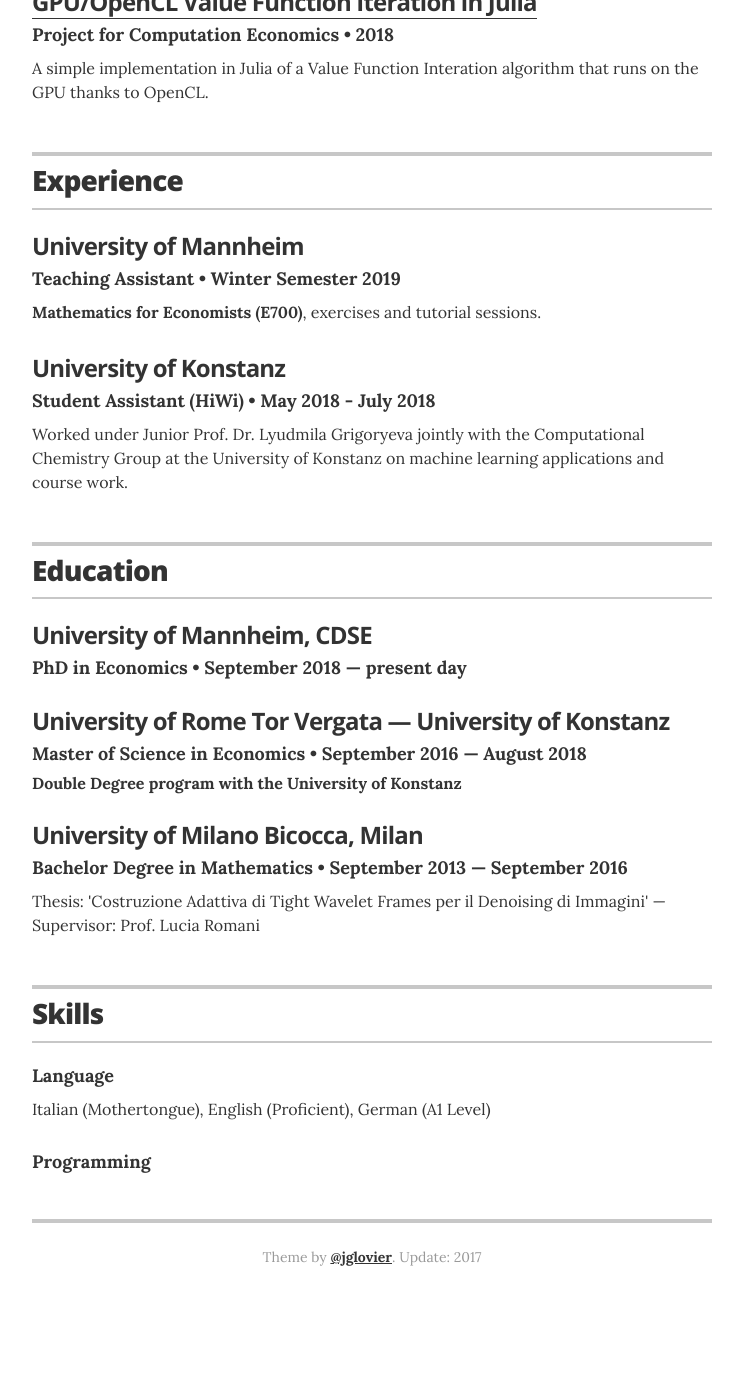
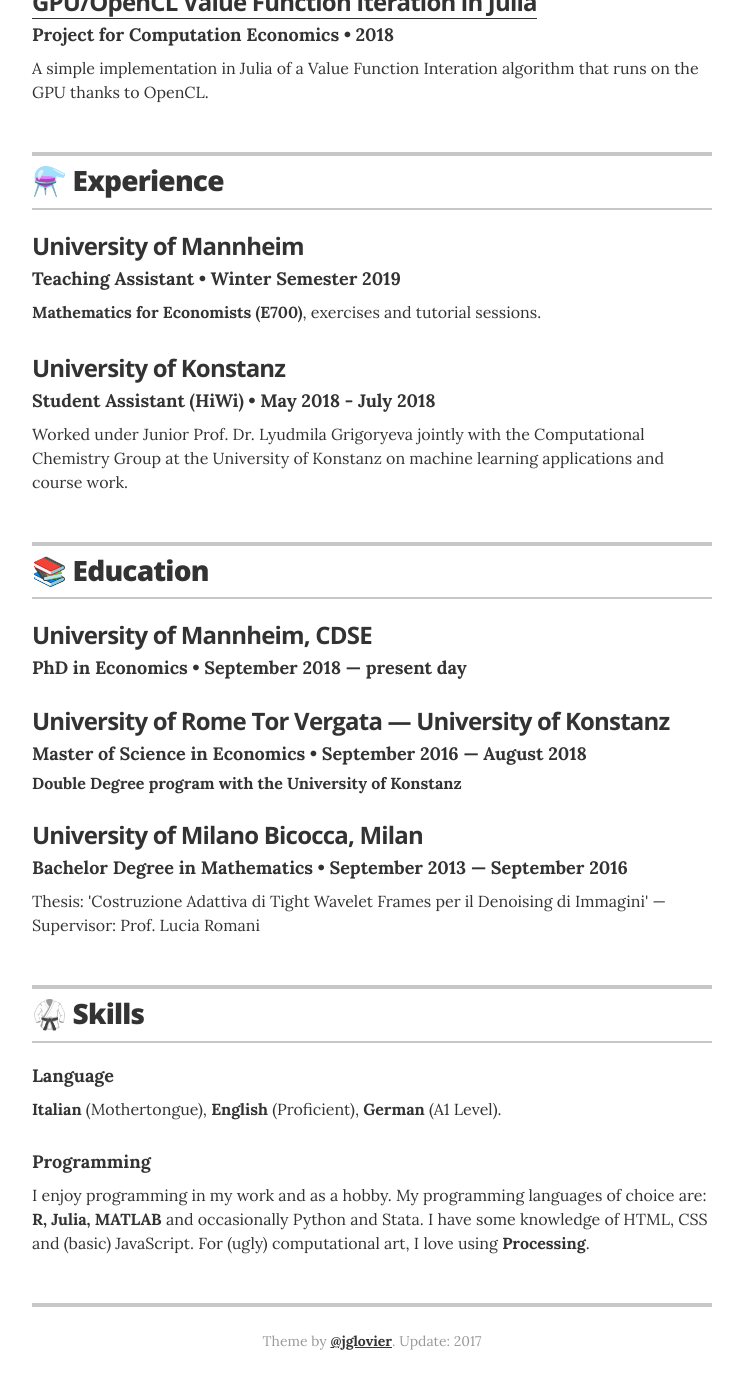
Before and after one commit to giob1994/giob1994.github.io, a Jekyll site: the page built from index.html, in a window 1280 px wide and 1400 px high, scrolled down 1401 px. Shown: the top 1389 px of the window, without its empty margins (268-1011 px from the left). Built offline with Jekyll 4.4.1, drawn with Linux system fonts in a browser that asks for light colours; before the commit the page ends 2717 px from its top, so only the background shows below that; some of the changed text lies outside the part shown.

Commit message:
updated skills + emojis

```diff
--- a/_config.yml
+++ b/_config.yml
@@ -11,13 +11,13 @@ sass:
 # Resume settings
 resume_avatar:                  "true"
 resume_name:                    "Giovanni Ballarin"
-resume_title:                   "📓 Economics PhD Candidate"
+resume_title:                   "🏔️ About Me"
 resume_contact_email:           "giovanni.ballarin[at]gess.uni-mannheim.de"
 resume_contact_telephone:       ""
 resume_contact_address:         "B6 30-32, Room 234, Mannheim 68131, Germany"
 resume_header_contact_info:     "I am a <b>PhD student in Economics</b> at the
-                                    <b>Graduate School of Economics and Social Sciences (GESS)</b>,
-                                    <i>University of Mannheim</i>"
+                                    <b>Graduate School of Economics and Social Sciences (GESS),
+                                    University of Mannheim</b>."
 resume_header_contact_add:      "B6 30-32, Room 234, 68131 Mannheim, Germany"
 resume_header_intro:            "My main fields of interest are macroeconomics &amp; labor economics,
                                     time series econometrics, computational economics and machine learning."
--- a/_data/skills.yml
+++ b/_data/skills.yml
@@ -2,7 +2,11 @@
 
 # Languages
 - skill: Language
-  description: Italian (Mothertongue), English (Proficient), German (A1 Level)
+  description: "<b>Italian</b> (Mothertongue), <b>English</b> (Proficient), <b>German</b> (A1 Level)."
 
 - skill: Programming
-  description:
+  description: "I enjoy programming in my work and as a hobby.
+                  My programming languages of choice are: <b>R, Julia, MATLAB</b>
+                  and occasionally Python and Stata. I have some knowledge of
+                  HTML, CSS and (basic) JavaScript. For (ugly) computational art,
+                  I love using <b>Processing</b>."
--- a/_layouts/resume.html
+++ b/_layouts/resume.html
@@ -80,7 +80,7 @@
       <!-- begin Projects -->
       <section class="content-section">
         <header class="section-header">
-          <h2>Projects</h2>
+          <h2>📦 Projects</h2>
         </header>
 
         {% for project in site.data.projects %}
@@ -101,7 +101,7 @@
       <section class="content-section">
 
         <header class="section-header">
-          <h2>Experience</h2>
+          <h2>⚗️ Experience</h2>
         </header>
 
         {% for job in site.data.experience %}
@@ -121,7 +121,7 @@
       <!-- begin Education -->
       <section class="content-section">
         <header class="section-header">
-          <h2>Education</h2>
+          <h2>📚 Education</h2>
         </header>
 
         {% for education in site.data.education %}
@@ -141,7 +141,7 @@
       <section class="content-section">
 
         <header class="section-header">
-          <h2>Skills</h2>
+          <h2>🥋 Skills</h2>
         </header>
         {% for skill in site.data.skills %}
         <div class="resume-item">
```
Also changed, not shown: 1 other file.
